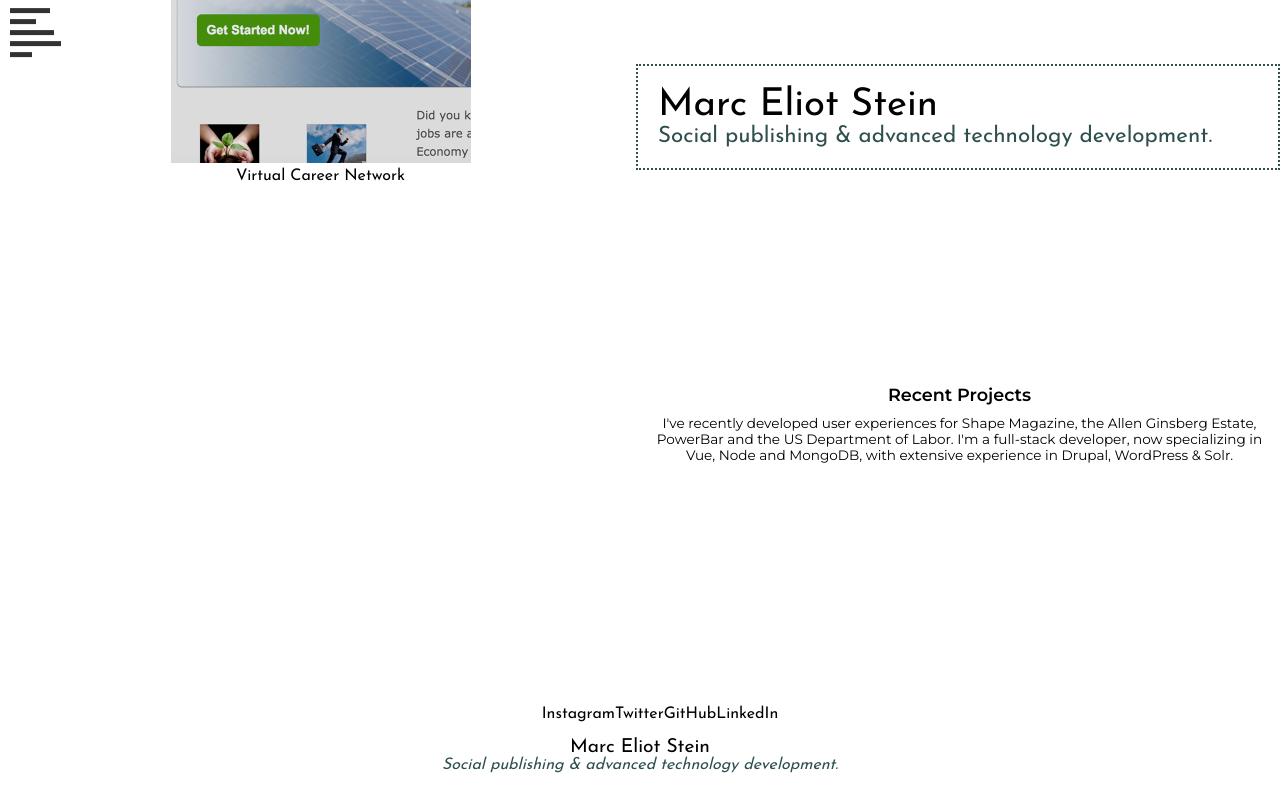
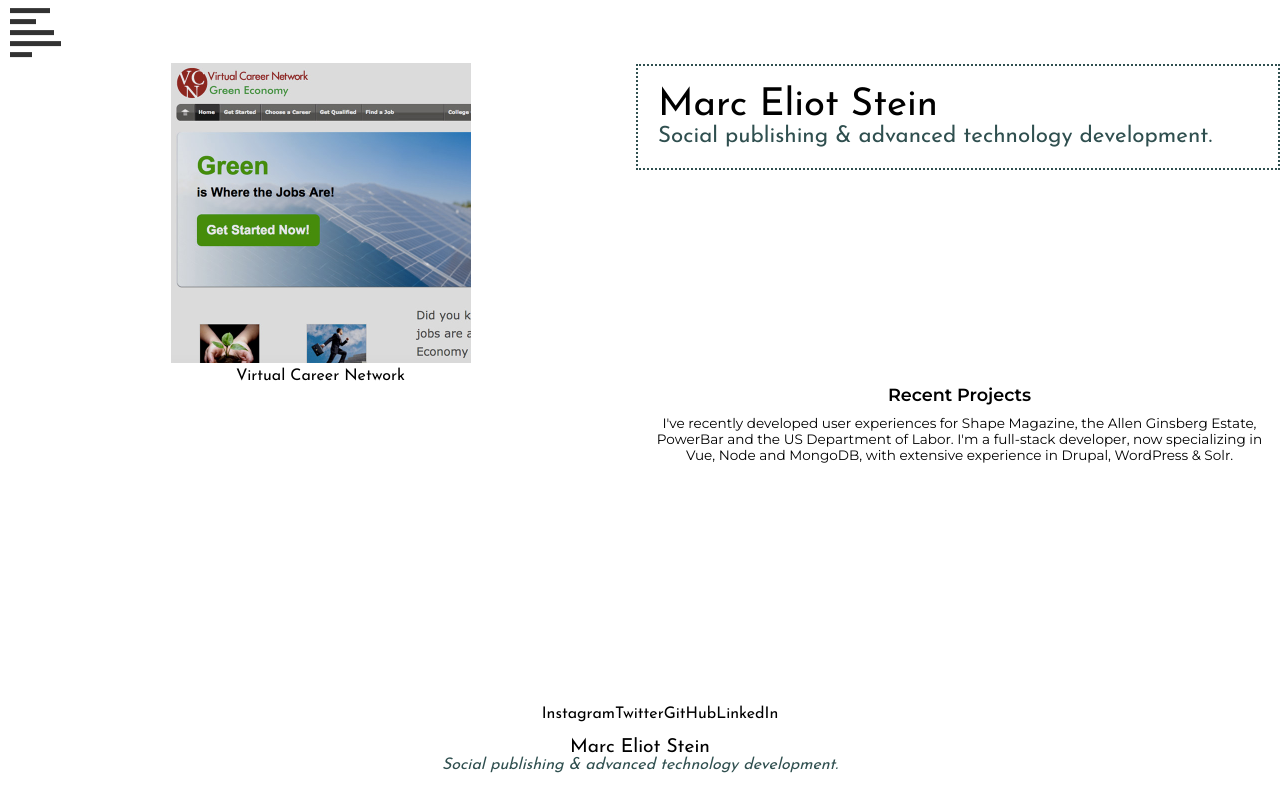
Before and after one commit to marceliotstein/marcvue, a Vue app: page /#/ in a window 1280 px wide. Shown: the top 786 px of the page. Built offline with nearby package versions, Linux system fonts and the light colour scheme.

Commit message:
improved bouncein animation keyframes

```diff
--- a/src/components/MESProjects.vue
+++ b/src/components/MESProjects.vue
@@ -252,7 +252,6 @@
           j++;
         }
       }
-      //console.log("NEW FILTERED PROJECTS LIST!");
       return newList;
     },
     currentCatTitle: function() {
@@ -416,13 +415,19 @@
   }
 
   @keyframes bounceframes {
-    1% { @include projb(-400px); }
-    20%, 40%, 60%, 80%, 95%, 99%, 100% { @include projb() }
-    30% { @include projb(-80px); }
-    50% { @include projb(-40px); }
-    70% { @include projb(-30px); }
-    90% { @include projb(-15px); }
-    97% { @include projb(-10px); }
+    1%   { @include projb(-200px); }
+    8%  { @include projb() }
+    16%  { @include projb(-32px); }
+    24%  { @include projb() }
+    32%  { @include projb(-16px); }
+    40%  { @include projb() }
+    48%  { @include projb(-8px); }
+    56%  { @include projb() }
+    62%  { @include projb(-4px); }
+    66%  { @include projb() }
+    69%  { @include projb(-2px); }
+    72%  { @include projb() }
+    100% { @include projb() }
   }
 
   @keyframes rollframes-slide {
@@ -446,7 +451,7 @@
   }
 
   .projmove-enter {
-    @include projb(-400px);
+    @include projb(-200px);
   }
 
   .bouncein {
```
